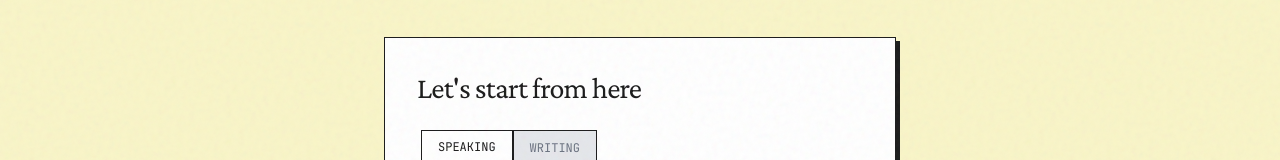
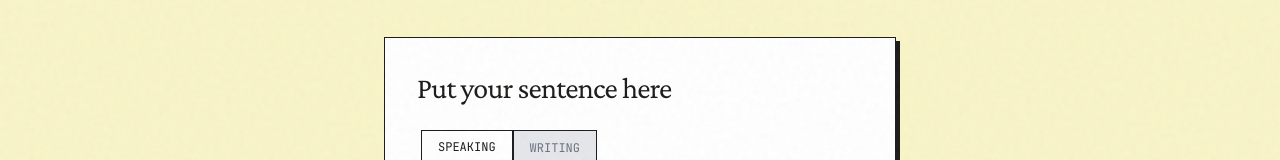
Before and after one commit to Lanakandy/upgrader, a React (Vite) app: page / in a window 1280 px wide. Shown: the part 185-345 px from the top of the page. Built offline with nearby package versions, Linux system fonts and the light colour scheme.

Commit message:
Add files via upload

```diff
--- a/src/App.jsx
+++ b/src/App.jsx
@@ -519,7 +519,7 @@ const performRestart = () => {
       {!hasStarted && (
         <div className="absolute inset-0 z-40 flex items-center justify-center bg-grid-bg/90 backdrop-blur-sm">
           <div className="bg-white border border-ink p-8 shadow-hard max-w-lg w-full">
-            <h2 className="text-3xl font-serif mb-6 tracking-tight">Let's start from here</h2>
+            <h2 className="text-3xl font-serif mb-6 tracking-tight">Put your sentence here</h2>
             <div className="relative">
 
               {/* CONTEXT TOGGLE */}
```
